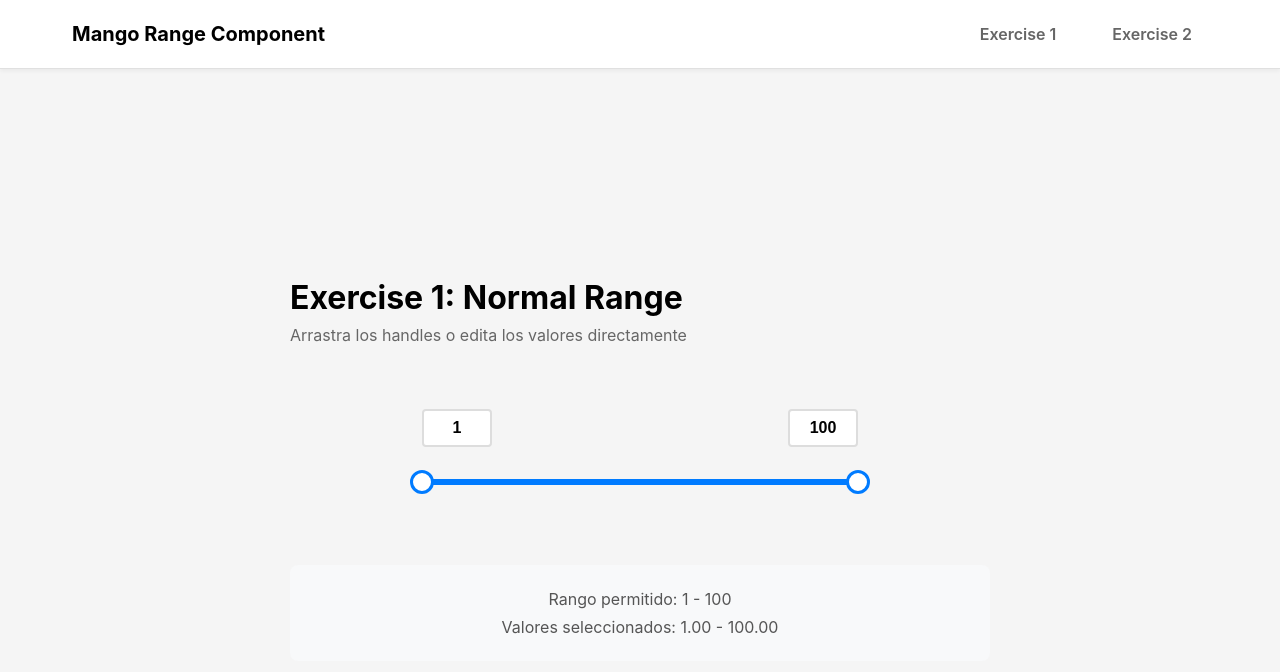
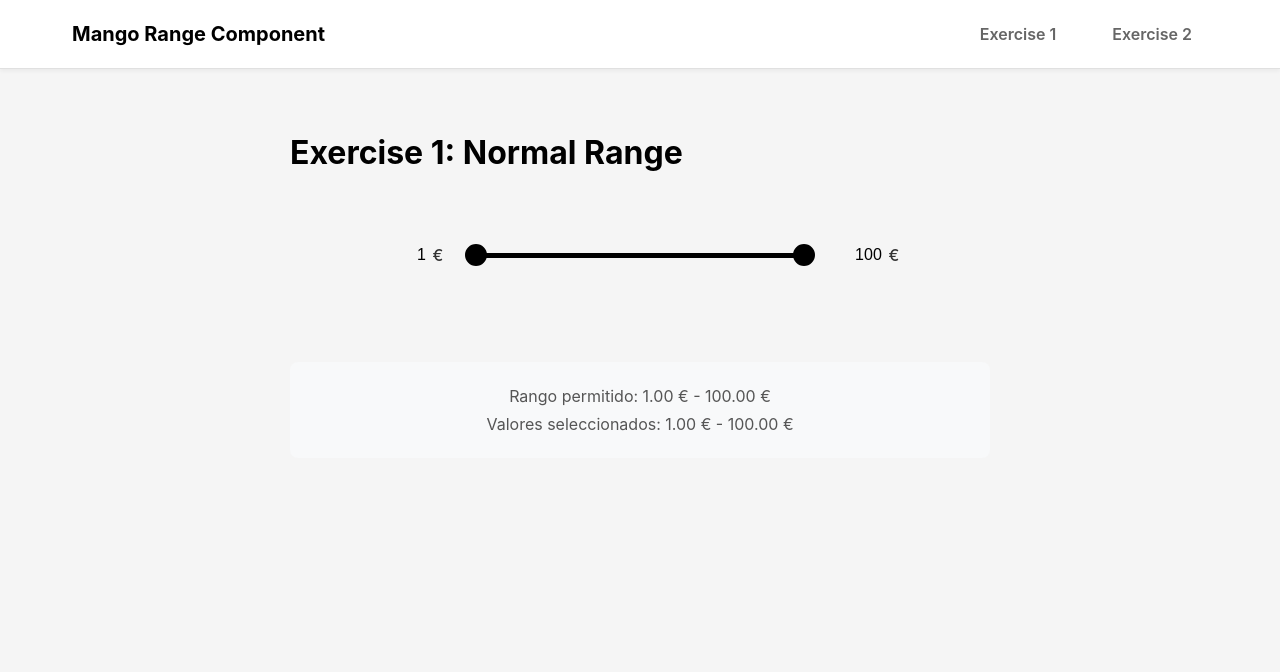
Before and after one commit to mcallejo-10/range-component, a Next.js app: page /exercise1 in a window 1280 px wide. Shown: the top 672 px of the page. Built offline with nearby package versions, Linux system fonts and the light colour scheme.

Commit message:
feat: improve UX with layout and visual refinements
- Move range values to sides of bar (Mango style)
- Add currency symbol (€) to editable inputs
- Fix layout shift during loading (stable positioning)
- Remove vertical centering for consistent layout

```diff
--- a/src/app/exercise1/page.module.css
+++ b/src/app/exercise1/page.module.css
@@ -1,9 +1,8 @@
 .main {
   min-height: 100vh;
   display: flex;
-  align-items: center;
   justify-content: center;
-  padding: 2rem;
+  padding: 4rem 2rem 2rem 2rem;
 }
 
 .container {
@@ -23,6 +22,14 @@
   margin-bottom: 2rem;
 }
 
+/* Área reservada para el Range - evita layout shift */
+.rangeArea {
+  min-height: 150px;
+  display: flex;
+  flex-direction: column;
+  justify-content: center;
+}
+
 .info {
   margin-top: 2rem;
   padding: 1rem;
--- a/src/app/exercise1/page.tsx
+++ b/src/app/exercise1/page.tsx
@@ -43,6 +43,9 @@ export default function Exercise1() {
   const handleMaxChange = (value: number) => {
     setCurrentMax(Math.round(value * 100) / 100);
   };
+    const formatCurrency = (value: number): string => {
+    return `${value.toFixed(2)} €`;
+  };
 
   if (loading) {
     return (
@@ -73,10 +76,8 @@ export default function Exercise1() {
     <main className={styles.main}>
       <div className={styles.container}>
         <h1 className={styles.title}>Exercise 1: Normal Range</h1>
-        <p className={styles.description}>
-          Arrastra los handles o edita los valores directamente
-        </p>
 
+        <div className={styles.rangeArea}>
           <Range
             type="normal"
             minValue={minValue}
@@ -85,12 +86,14 @@ export default function Exercise1() {
             currentMax={currentMax}
             onMinChange={handleMinChange}
             onMaxChange={handleMaxChange}
+            formatValue={formatCurrency}
             editable={true}
           />
+        </div>
 
         <div className={styles.info}>
-          <p>Rango permitido: {minValue} - {maxValue}</p>
-          <p>Valores seleccionados: {currentMin.toFixed(2)} - {currentMax.toFixed(2)}</p>
+          <p>Rango permitido: {formatCurrency(minValue)} - {formatCurrency(maxValue)}</p>
+          <p>Valores seleccionados: {formatCurrency(currentMin)} - {formatCurrency(currentMax)}</p>
         </div>
       </div>
     </main>
--- a/src/app/exercise2/page.module.css
+++ b/src/app/exercise2/page.module.css
@@ -1,9 +1,8 @@
 .main {
   min-height: 100vh;
   display: flex;
-  align-items: center;
   justify-content: center;
-  padding: 2rem;
+  padding: 4rem 2rem 2rem 2rem;
 }
 
 .container {
@@ -21,6 +20,14 @@
   font-size: 1rem;
   color: #666;
   margin-bottom: 2rem;
+}
+
+/* Área reservada para el Range - evita layout shift */
+.rangeArea {
+  min-height: 150px;
+  display: flex;
+  flex-direction: column;
+  justify-content: center;
 }
 
 .info {
@@ -56,7 +63,7 @@
 
 .valueActive {
   padding: 0.4rem 0.8rem;
-  background-color: #007bff;
+  background-color: #545454;
   color: white;
   border-radius: 4px;
   font-size: 0.9rem;
--- a/src/app/globals.css
+++ b/src/app/globals.css
@@ -53,7 +53,7 @@ a {
 }
 
 .nav-brand:hover {
-  color: #007bff;
+  color: #5c5c5c;
 }
 
 .nav-links {
--- a/src/components/Range/Range.module.css
+++ b/src/components/Range/Range.module.css
@@ -1,63 +1,81 @@
 .container {
     width: 100%;
-    max-width: 500px;
+    max-width: 600px;
     margin: 0 auto;
     padding: 2rem;
 }
 
-.labels {
+.rangeRow {
     display: flex;
-    justify-content: space-between;
-    margin-bottom: 1rem;
-    gap: 1rem;
+    align-items: center;
+    gap: 1.5rem;
+}
+
+.valueContainer {
+    min-width: 80px;
+    display: flex;
+    justify-content: center;
+}
+
+.inputWrapper {
+    position: relative;
+    display: inline-flex;
+    align-items: center;
+}
+
+/* Símbolo de moneda */
+.currency {
+    font-size: 1rem;
+    font-weight: 500;
+    color: #333;
+    margin-left: 2px;
 }
 
 .label {
     font-size: 1rem;
-    font-weight: 600;
+    font-weight: 500;
     color: #333;
-    min-width: 60px;
-    text-align: center;
+    white-space: nowrap;
 }
 
 .input {
-    width: 70px;
-    padding: 0.5rem;
+    width: 50px;
+    padding: 0.3rem;
     font-size: 1rem;
-    font-weight: 600;
-    text-align: center;
-    border: 2px solid #ddd;
+    font-weight: 500;
+    text-align: right;
+    border: 0;
+    background-color: transparent;
     border-radius: 4px;
-    background-color: white;
     transition: border-color 0.2s;
 }
 
 .input:hover {
-    border-color: #999;
+    font-weight: 700;
 }
 
 .input:focus {
     outline: none;
-    border-color: #007bff;
 }
 
 .rangeWrapper {
     position: relative;
+    flex: 1;
     padding: 1rem 0;
 }
 
 .rangeTrack {
     position: relative;
     width: 100%;
-    height: 6px;
-    background-color: #e0e0e0;
+    height: 5px;
+    background-color: #a7a7a7;
     border-radius: 3px;
 }
 
 .rangeActive {
     position: absolute;
     height: 100%;
-    background-color: #007bff;
+    background-color: #000000;
     border-radius: 3px;
     top: 0;
     pointer-events: none;
@@ -67,10 +85,10 @@
     position: absolute;
     top: 50%;
     transform: translate(-50%, -50%);
-    width: 24px;
-    height: 24px;
-    background-color: #ffffff;
-    border: 3px solid #007bff;
+    width: 22px;
+    height: 22px;
+    background-color: #000000;
+    border: 3px solid #000000;
     border-radius: 50%;
     cursor: grab;
     transition: transform 0.2s, box-shadow 0.2s;
@@ -79,16 +97,16 @@
 
 .handle:hover {
     transform: translate(-50%, -50%) scale(1.2);
-    box-shadow: 0 2px 8px rgba(0, 123, 255, 0.3);
+    box-shadow: 0 2px 8px rgba(102, 102, 102, 0.6);
 }
 
 .handle:active,
 .handleDragging {
     cursor: grabbing;
-    transform: translate(-50%, -50%) scale(1.15);
+    transform: translate(-50%, -50%) scale(1.10);
 }
 
 .handle:focus {
     outline: none;
-    box-shadow: 0 0 0 3px rgba(0, 123, 255, 0.4);
+    box-shadow: 0 0 0 3px rgba(102, 102, 102, 0.6);
 }
--- a/src/components/Range/Range.tsx
+++ b/src/components/Range/Range.tsx
@@ -114,8 +114,11 @@ export default function Range({
 
     return (
         <div className={styles.container}>
-            <div className={styles.labels}>
+            <div className={styles.rangeRow}>
+
+                <div className={styles.valueContainer}>
                     {editable ? (
+                        <div className={styles.inputWrapper}>
                             <input
                                 type="text"
                                 value={minInput}
@@ -124,23 +127,13 @@ export default function Range({
                                 className={styles.input}
                                 aria-label="Minimum value"
                             />
+                            <span className={styles.currency}>€</span>
+                        </div>
                     ) : (
                         <span className={styles.label}>{formatValue(currentMin)}</span>
                     )}
+                </div>
 
-                {editable ? (
-                    <input
-                        type="text"
-                        value={maxInput}
-                        onChange={handleMaxInputChange}
-                        onBlur={handleMaxInputBlur}
-                        className={styles.input}
-                        aria-label="Maximum value"
-                    />
-                ) : (
-                    <span className={styles.label}>{formatValue(currentMax)}</span>
-                )}
-            </div>
                 <div className={styles.rangeWrapper}>
                     <div
                         ref={rangeRef}
@@ -153,6 +146,7 @@ export default function Range({
                                 width: `${maxPercentage - minPercentage}%`,
                             }}
                         />
+
                         <div
                             className={`${styles.handle} ${isDragging === 'min' ? styles.handleDragging : ''}`}
                             style={{ left: `${minPercentage}%` }}
@@ -177,6 +171,25 @@ export default function Range({
                         />
                     </div>
                 </div>
+
+                <div className={styles.valueContainer}>
+                    {editable ? (
+                        <div className={styles.inputWrapper}>
+                            <input
+                                type="text"
+                                value={maxInput}
+                                onChange={handleMaxInputChange}
+                                onBlur={handleMaxInputBlur}
+                                className={styles.input}
+                                aria-label="Maximum value"
+                            />
+                            <span className={styles.currency}>€</span>
+                        </div>
+                    ) : (
+                        <span className={styles.label}>{formatValue(currentMax)}</span>
+                    )}
+                </div>
+            </div>
         </div>
     );
 }
```
Also changed, not shown: src/app/exercise2/page.tsx (+3 -4 lines). Lines whose indentation alone changed are shown as unchanged.
